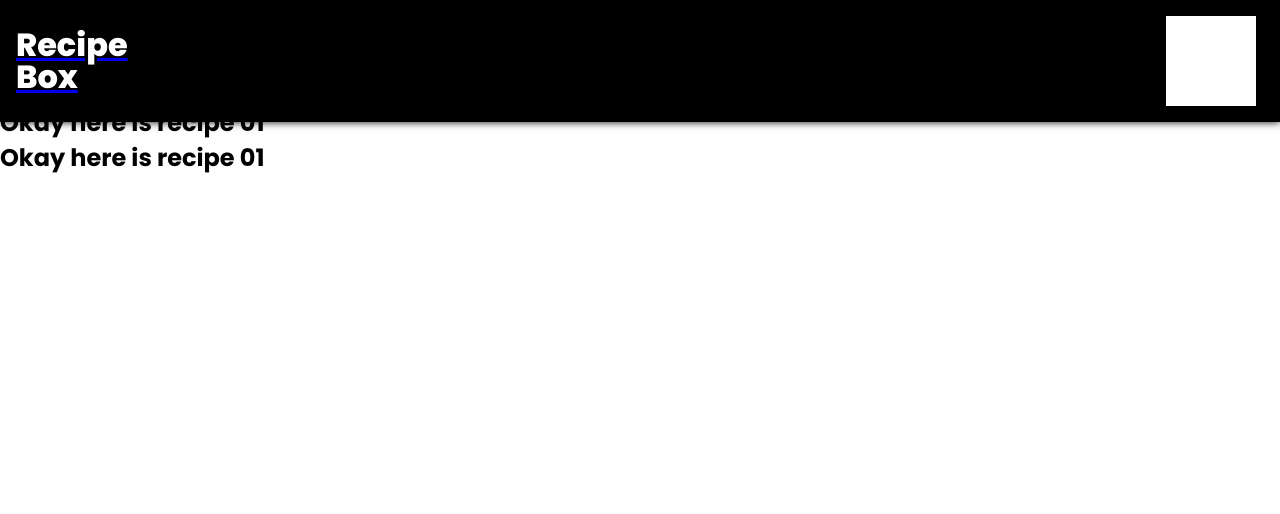
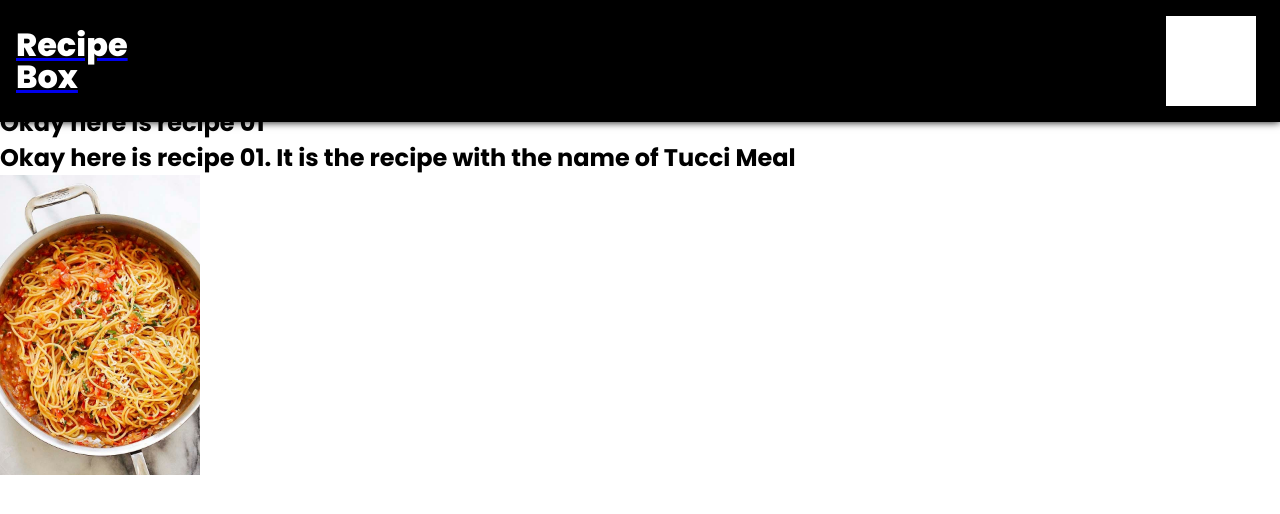
Before and after one commit to kevrog21/Recipe-Book, a React (Create React App) app: page /01 in a window 1280 px wide. Shown: the top 514 px of the page. Built offline with nearby package versions, Linux system fonts and the light colour scheme.

Commit message:
dynamic image import on recipe pages

```diff
--- a/src/App.js
+++ b/src/App.js
@@ -3,7 +3,7 @@ import { useState } from 'react';
 import { BrowserRouter as Router, Routes, Route } from 'react-router-dom'
 import Header from './components/Header'
 import Homescreen from './components/Homescreen'
-import TempRecipeComponent from './components/TempRecipeComponent'
+import RecipePage from './components/RecipePage'
 import data from './data'
 
 export default function App() {
@@ -61,7 +61,7 @@ export default function App() {
             />} />
 
           <Route path="/:recipeId" element={
-            <TempRecipeComponent
+            <RecipePage
               data={recipes}
               handleFavoriteToggle={handleFavoriteToggle}
               handleRequestToggle={handleRequestToggle}
--- a/src/components/Header.js
+++ b/src/components/Header.js
@@ -4,9 +4,9 @@ export default function Header() {
     return (
         <header>
             <Link to='/'><h1 className='app_title'>Recipe<br />Box</h1></Link>
-            <Link to='/recipe'><div className='hamburger_wrapper'>
+            <div className='hamburger_wrapper'>
 
-            </div></Link>
+            </div>
 
 
         </header>
--- a/src/components/Homescreen.js
+++ b/src/components/Homescreen.js
@@ -3,7 +3,6 @@ import AllRecipes from './AllRecipes'
 import Requested from './Requested'
 import Favorited from './Favorited'
 import RecipePage from './RecipePage'
-import TempRecipeComponent from './TempRecipeComponent'
 import AddRecipe from './AddRecipe'
 
 export default function Homescreen(props) {
@@ -45,9 +44,7 @@ export default function Homescreen(props) {
                 handleCardClick={handleSelectedRecipe}
                 currentRecipe={selectedRecipe}
             />} */}
-            <TempRecipeComponent
-                        // data={recipes}
-                    />
+
             <AddRecipe />
             {/* Suggested */}
             {/* top-rated - and add the rating in top left of card*/}
--- a/src/components/RecipePage.js
+++ b/src/components/RecipePage.js
@@ -1,15 +1,33 @@
 import { useParams } from 'react-router-dom'
+import { useState, useEffect } from 'react'
 
 export default function RecipePage(props) {
+    const {recipeId} = useParams()
+    const { data } = props
+    const currentRecipe = data.find(recipe => recipe.id === recipeId)
 
-    const { recipeId } = useParams()
-    console.log(recipeId)
+    const [headerImage, setHeaderImageURL] = useState()
 
-    // const currentRecipe = props.data.find(recipe => recipe.id === recipeId)
+    useEffect(() => {
+        const importImage = async () => {
+            const imageModule = await import(`../assets/${currentRecipe.recipeImage}`)
+            setHeaderImageURL(imageModule.default)
+        }
+
+        importImage()
+        console.log(currentRecipe.recipeImage)
+    }, [])
 
     return (
         <div>
-            <h2>Now Showing a recipe page!</h2>
+            <h2>Okay here is recipe {recipeId}</h2>
+            <h2>Okay here is recipe {recipeId}</h2>
+            <h2>Okay here is recipe {recipeId}</h2>
+            <h2>Okay here is recipe {recipeId}</h2>
+            <h2>Okay here is recipe {recipeId}. It is the recipe with the name of {currentRecipe.recipeHeader}</h2>
+            <img className="header-img" src={headerImage} alt="" />
+            {/* <img src={require(imagePath).default} /> */}
+            {/* <img src={`../assets/${headerImage}.jpg`} /> */}
         </div>
     )
 }
--- a/src/components/TempRecipeComponent.js
+++ /dev/null
@@ -1,15 +0,0 @@
-import { useParams } from 'react-router-dom'
-
-export default function TempRecipeComponent() {
-    const {recipeId} = useParams()
-
-
-    return (
-        <div><h2>Okay here is recipe {recipeId}</h2>
-        <h2>Okay here is recipe {recipeId}</h2>
-        <h2>Okay here is recipe {recipeId}</h2>
-        <h2>Okay here is recipe {recipeId}</h2>
-        <h2>Okay here is recipe {recipeId}</h2></div>
-
-    )
-}
--- a/src/index.css
+++ b/src/index.css
@@ -194,3 +194,7 @@ main {
 
 
 /* full recipe page */
+
+.header-img {
+  width: 200px;
+}
```
